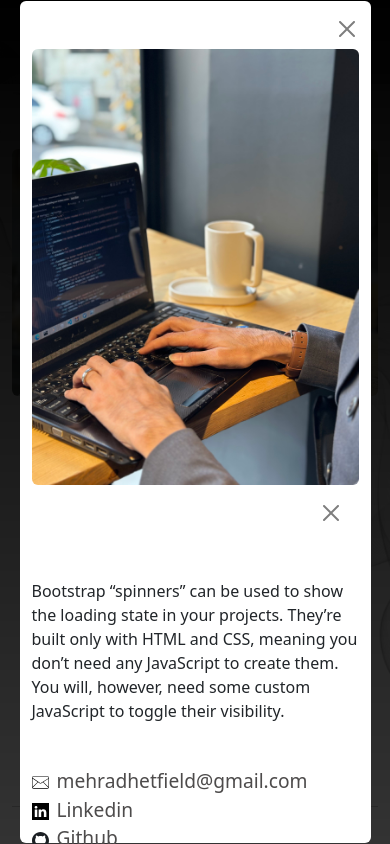
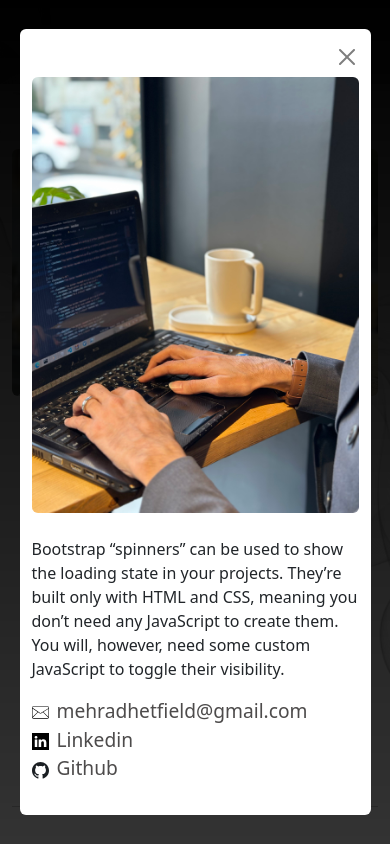
Before and after one commit to MehradKahbazi/personal-website, a Next.js app: page / in a window 390 px wide. Both pictures are taken after a click on the link "Contact Me". Shown: the top 844 px of the page. Built offline with nearby package versions, Linux system fonts and the light colour scheme.

Commit message:
style: mobile modal

```diff
--- a/src/components/CustomModal/CustomModal.js
+++ b/src/components/CustomModal/CustomModal.js
@@ -21,7 +21,7 @@ const CustomModal = () => {
   return (
     <div className={collapsed ? styles.collapsed : styles.menu}>
       <div className={`container-fluid ${styles.modalDialog}`}>
-        <div className="row  justify-content-center rounded bg-white py-3">
+        <div className={`row justify-content-center rounded bg-white py-3 ${styles.overflow}`}>
           <div className="col-lg-12 d-flex d-lg-none justify-content-end">
 
               <a
@@ -40,7 +40,7 @@ const CustomModal = () => {
           </div>
           <div className="col-lg-5">
             <div className="row h-100">
-              <div className={`col-lg-12 d-flex justify-content-end ${styles.close}`}>
+              <div className={`col-lg-12 d-none d-lg-flex justify-content-end ${styles.close}`}>
               <a
                 href="#"
                 className="btn-close  m-3"
--- a/src/components/CustomModal/CustomModal.module.css
+++ b/src/components/CustomModal/CustomModal.module.css
@@ -38,6 +38,9 @@
   .modalDialog{
     width: 50% !important;
   }
+  .overflow{
+    overflow-y: auto;
+  }
 
   @media screen and (max-width: 760px)  {
     .modalDialog{
@@ -46,6 +49,9 @@
     .close{
       display: none !important;
     }
+    .overflow{
+      overflow-y: auto;
+    }
   }
 
   /* .close{
```
Also changed, not shown: 1 other file (tests, documents, lock files or other folders).
